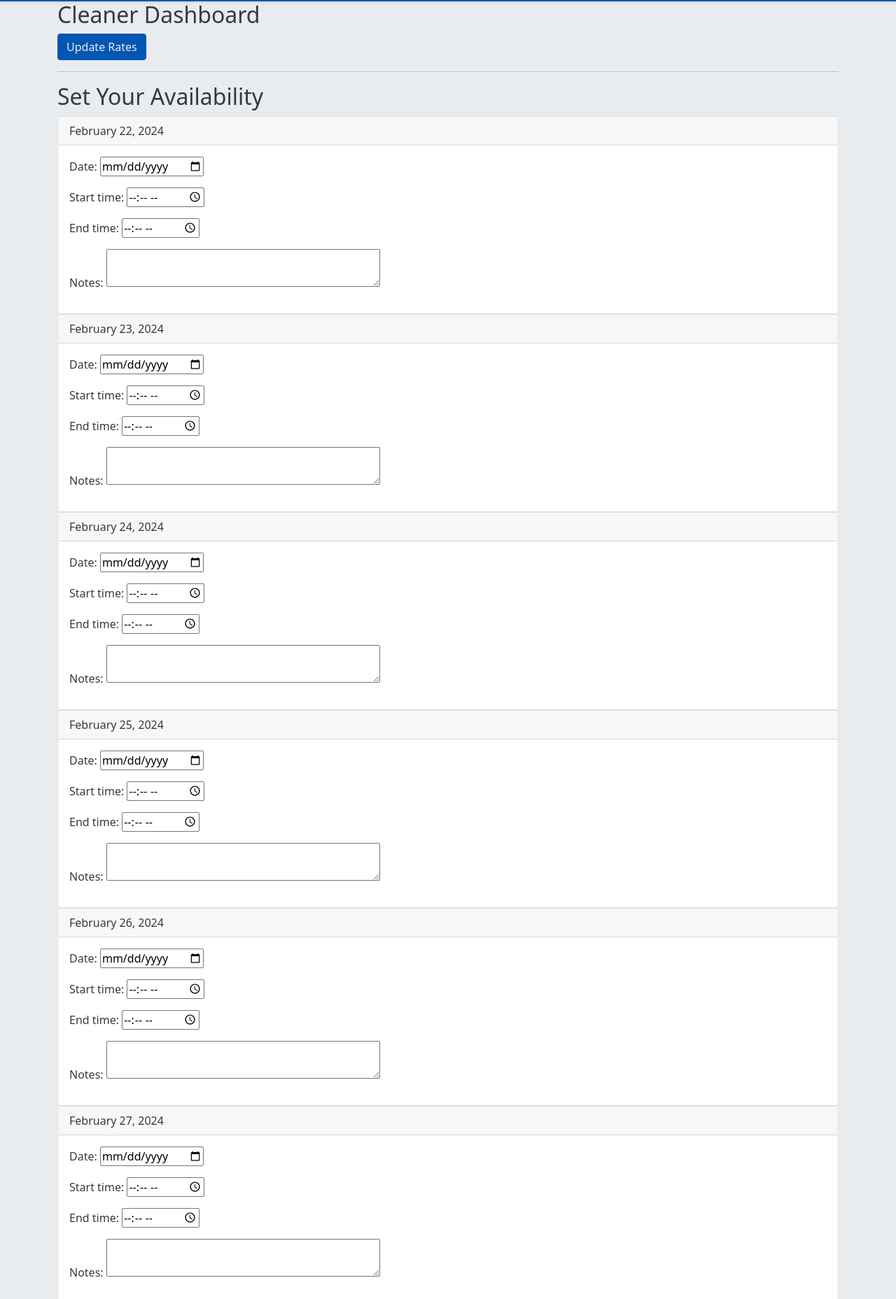
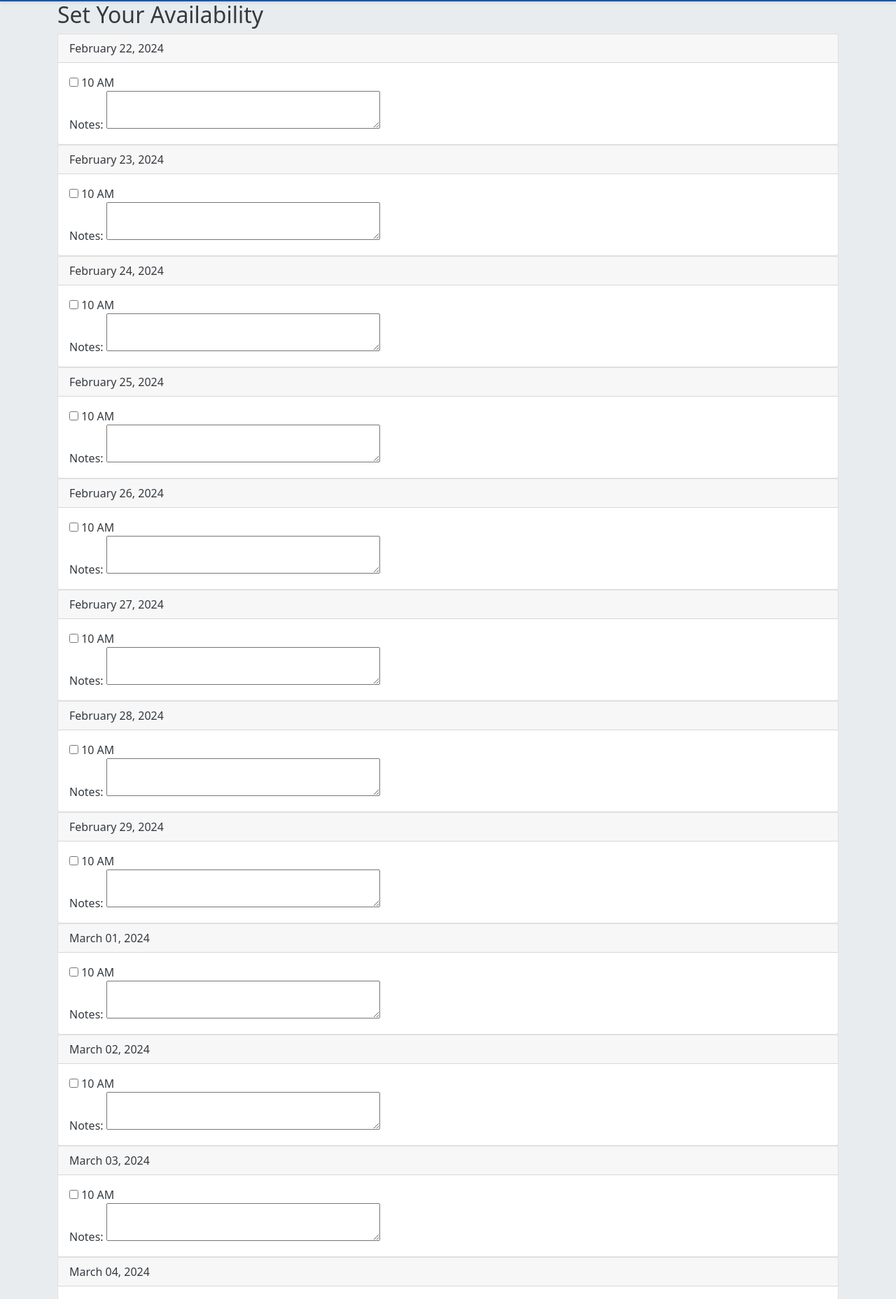
Before and after one commit to JesseRoss001/Anglesey-Cleaners, a Django app: page /bookings/dashboard/ in a window 1280 px wide. Shown: the part 54-1911 px from the top of the page at 70% size. Run offline with Django 5.2, Linux system fonts and the light colour scheme; a user stored in the database is signed in; tables that the repository leaves empty hold one stand-in row (values such as "Sample post"); some libraries are stand-ins or nearby versions.

Commit message:
Update availability

```diff
--- a/cleaning_agency/bookings/forms.py
+++ b/cleaning_agency/bookings/forms.py
@@ -1,21 +1,18 @@
 from django import forms
+from .models import CleanerAvailability, TimeSlot
 from django.contrib.auth import get_user_model
-from .models import CleanerAvailability
-
-User = get_user_model()
-
-class UpdateRatesForm(forms.ModelForm):
-    class Meta:
-        model = User
-        fields = ['hourly_rate']
 
 class CleanerAvailabilityForm(forms.ModelForm):
+    timeslot = forms.ModelMultipleChoiceField(
+        queryset=TimeSlot.objects.all(),
+        widget=forms.CheckboxSelectMultiple,
+        required=False
+    )
+
     class Meta:
         model = CleanerAvailability
-        fields = ['date', 'start_time', 'end_time', 'notes']
+        fields = ['date', 'timeslot', 'notes']
         widgets = {
-            'date': forms.DateInput(attrs={'type': 'date'}),
-            'start_time': forms.TimeInput(attrs={'type': 'time'}),
-            'end_time': forms.TimeInput(attrs={'type': 'time'}),
+            'date': forms.HiddenInput(),  # The date will be auto-filled, hence hidden
             'notes': forms.Textarea(attrs={'rows': 2}),
         }
--- a/cleaning_agency/bookings/models.py
+++ b/cleaning_agency/bookings/models.py
@@ -1,5 +1,22 @@
 from django.db import models
 from django.conf import settings
+
+class TimeSlot(models.Model):
+    time = models.TimeField()
+
+    def __str__(self):
+        return self.time.strftime("%I %p")
+
+class CleanerAvailability(models.Model):
+    cleaner = models.ForeignKey(settings.AUTH_USER_MODEL, on_delete=models.CASCADE, related_name="available_times")
+    date = models.DateField()
+    timeslot = models.ManyToManyField(TimeSlot, related_name="available_slots")
+    notes = models.TextField(blank=True, null=True)
+
+    def __str__(self):
+        times = ', '.join([slot.time.strftime("%I %p") for slot in self.timeslot.all()])
+        return f"{self.cleaner.username} available on {self.date}: {times} | Notes: {self.notes}"
+
 
 class GeneralLocation(models.Model):
     name = models.CharField(max_length=100)
@@ -7,15 +24,7 @@ class GeneralLocation(models.Model):
     def __str__(self):
         return self.name
 
-class CleanerAvailability(models.Model):
-    cleaner = models.ForeignKey(settings.AUTH_USER_MODEL, on_delete=models.CASCADE, related_name="available_times")
-    date = models.DateField()
-    start_time = models.TimeField()
-    end_time = models.TimeField()
-    notes = models.TextField(blank=True, null=True)  # New field for notes
 
-    def __str__(self):
-        return f"{self.cleaner.username} available on {self.date} from {self.start_time} to {self.end_time} | Notes: {self.notes}"
 
 
 class Booking(models.Model):
--- a/cleaning_agency/bookings/templates/bookings/cleaner_dashboard.html
+++ b/cleaning_agency/bookings/templates/bookings/cleaner_dashboard.html
@@ -4,23 +4,19 @@
 
 {% block content %}
 <div class="container">
-    <h2>Cleaner Dashboard</h2>
-    <form method="post">
+    <h2>Set Your Availability</h2>
+    <form method="post" id="availability-form">
         {% csrf_token %}
-        {{ rate_form|crispy }}
-        <button type="submit" name="update_rates" class="btn btn-primary">Update Rates</button>
-    </form>
-    <hr>
-    <h2>Set Your Availability</h2>
-<form method="post">
-    {% csrf_token %}
-    {% for date, form in forms.items %}
+        {% for date, form in forms %}
         <div class="card">
             <div class="card-header">
                 {{ date|date:"F d, Y" }}
             </div>
             <div class="card-body">
-            {{ form.as_p }}
+                <input type="hidden" name="{{ form.prefix }}-date" value="{{ date }}">
+                {{ form.timeslot }}
+                <label>Notes:</label>
+                {{ form.notes }}
             </div>
         </div>
         {% endfor %}
@@ -28,4 +24,15 @@
     </form>
 </div>
 
+<script type="text/javascript">
+    document.addEventListener('DOMContentLoaded', function() {
+        const checkboxes = document.querySelectorAll('.timeslot-checkbox');
+        checkboxes.forEach(function(checkbox) {
+            checkbox.addEventListener('click', function() {
+                this.value = this.checked ? 'Available' : 'Unavailable';
+            });
+        });
+    });
+</script>
+
 {% endblock %}
--- a/cleaning_agency/bookings/views.py
+++ b/cleaning_agency/bookings/views.py
@@ -1,9 +1,8 @@
 from django.shortcuts import render, redirect
 from django.contrib.auth.decorators import login_required
-from django.forms import modelformset_factory
+from .models import CleanerAvailability, TimeSlot
+from .forms import CleanerAvailabilityForm
 from datetime import datetime, timedelta
-from .models import CleanerAvailability
-from .forms import CleanerAvailabilityForm
 
 @login_required
 def cleaner_dashboard(request):
@@ -15,19 +14,22 @@ def cleaner_dashboard(request):
     future = today + timedelta(days=60)
     date_list = [today + timedelta(days=x) for x in range((future-today).days + 1)]
 
+    # Get or create availability instances for each date
+    availability_list = [CleanerAvailability.objects.get_or_create(cleaner=request.user, date=date)[0] for date in date_list]
+
+    # Create a form for each availability instance
+    forms = [CleanerAvailabilityForm(instance=availability, prefix=str(availability.date)) for availability in availability_list]
+
+    # Handle form submission
     if request.method == 'POST':
-        for date in date_list:
-            form = CleanerAvailabilityForm(request.POST, prefix=str(date))
+        # Update each availability instance with the submitted timeslots
+        for form in forms:
             if form.is_valid():
-                availability = form.save(commit=False)
-                availability.cleaner = request.user
-                availability.date = date
-                availability.save()
+                form.save()
         return redirect('cleaner_dashboard')
-    else:
-        forms = {date: CleanerAvailabilityForm(prefix=str(date)) for date in date_list}
 
+    # Pass the forms and the date list to the template
     context = {
-        'forms': forms,
+        'forms': zip(date_list, forms),
     }
     return render(request, 'bookings/cleaner_dashboard.html', context)
```
Also changed, not shown: cleaning_agency/bookings/management/commands/create_timeslots.py (added, +13 -0 lines), cleaning_agency/bookings/migrations/0005_timeslot_remove_cleaneravailability_end_time_and_more.py (added). Lines whose indentation alone changed are shown as unchanged.
